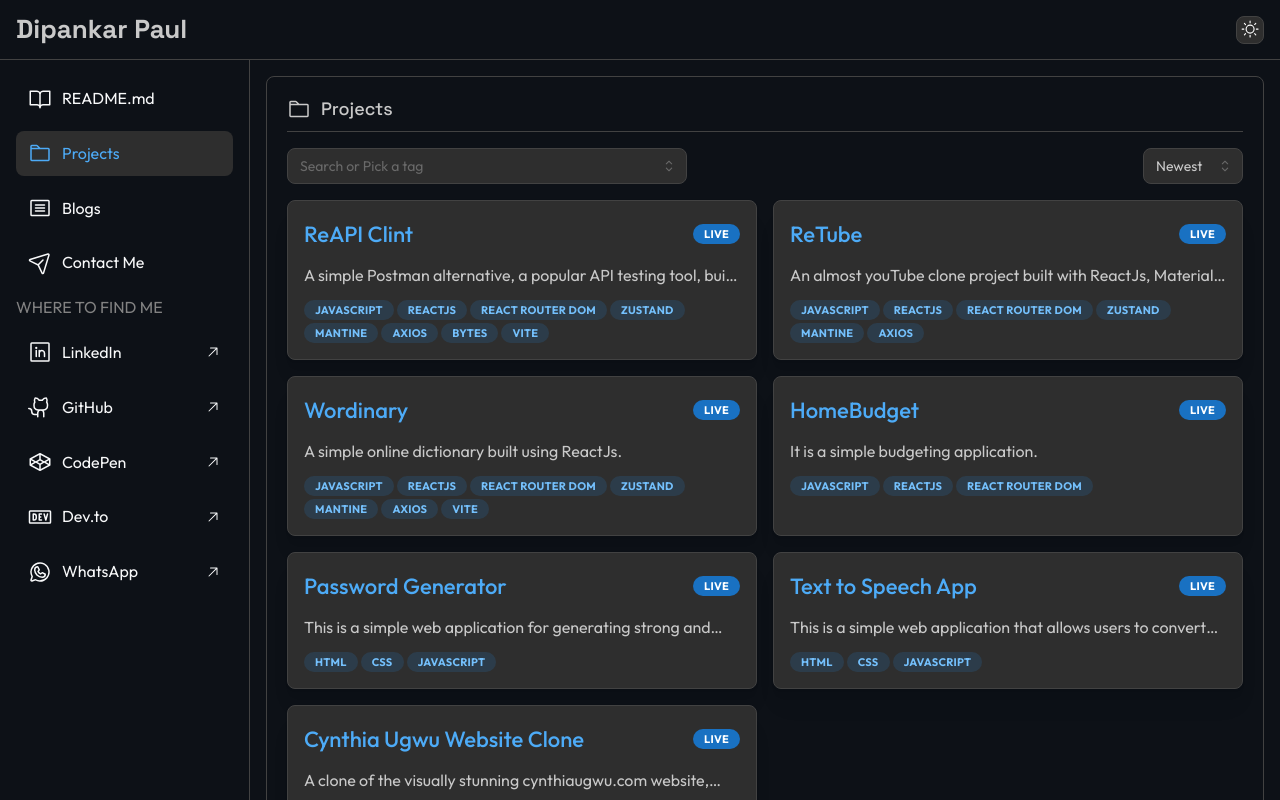
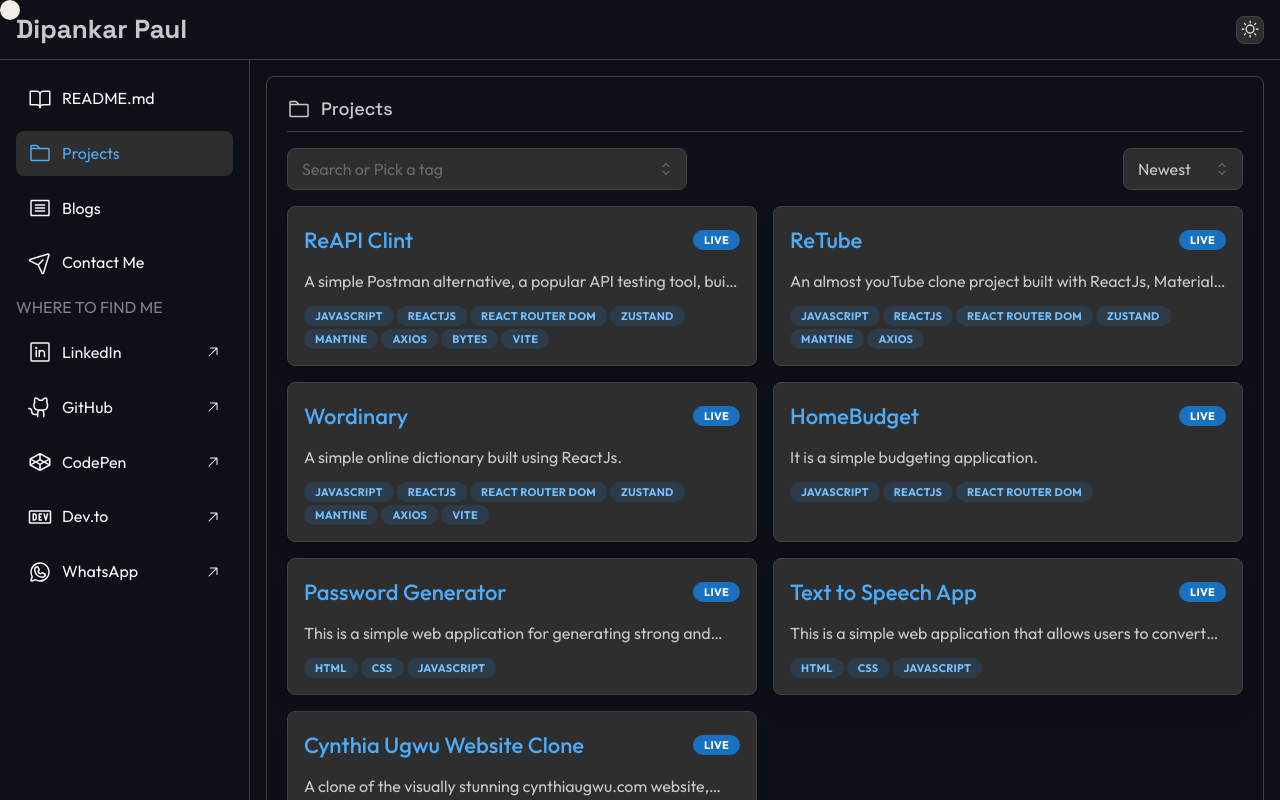
Before and after one commit to iamdipankarpaul/Dipankar-Paul-Portfolio-Website, a React (Vite) app: page /projects in a window 1280 px wide. Shown: the top 800 px of the page. Built offline with nearby package versions, Linux system fonts and the light colour scheme.

Commit message:
trying to create a custom cursor

```diff
--- a/src/App.jsx
+++ b/src/App.jsx
@@ -13,6 +13,8 @@ import ProjectsPage from "./pages/projects/ProjectsPage.jsx";
 import ProjectPage from "./pages/project/ProjectPage.jsx";
 import BlogsPage from "./pages/blogs/BlogsPage.jsx";
 import ContactPage from "./pages/contact/ContactPage.jsx";
+
+import CustomCursor from "./components/cursor/CustomCursor.jsx";
 
 // theme styles
 import theme, { variableResolver } from "./theme.js";
@@ -63,6 +65,7 @@ function App() {
       defaultColorScheme="dark"
       cssVariablesResolver={variableResolver}
     >
+      <CustomCursor />
       <RouterProvider router={router} />
     </MantineProvider>
   );
--- a/src/components/ContactDetailsItem.jsx
+++ b/src/components/ContactDetailsItem.jsx
@@ -10,7 +10,7 @@ const ContactDetailsItem = ({ listIcon, label, href }) => {
       }
       mt="xs"
     >
-      <Anchor href={href} target="_blank" fz="lg">
+      <Anchor href={href} target="_blank" fz="lg" data-clickable>
         {label}
       </Anchor>
     </List.Item>
--- a/src/components/ProjectCard.jsx
+++ b/src/components/ProjectCard.jsx
@@ -23,6 +23,7 @@ const ProjectCard = ({ project, tagClick }) => {
           }}
           ref={projectTitleref}
           c="blue"
+          data-clickable
         >
           {project.title}
         </Text>
@@ -32,6 +33,7 @@ const ProjectCard = ({ project, tagClick }) => {
           target="_blank"
           rel="noopener noreferrer"
           style={{ cursor: "pointer" }}
+          data-clickable
         >
           Live
         </Badge>
--- a/src/components/SectionTitle.jsx
+++ b/src/components/SectionTitle.jsx
@@ -30,7 +30,7 @@ const SectionTitle = ({
         </Title>
       </Flex>
       {linkText && linkTo && (
-        <Text onClick={() => navigate(linkTo)} style={{ cursor: "pointer" }}>
+        <Text onClick={() => navigate(linkTo)} style={{ cursor: "pointer" }} data-clickable>
           {linkText}
         </Text>
       )}
--- /dev/null
+++ b/src/components/cursor/CustomCursor.jsx
@@ -0,0 +1,60 @@
+import React, { useState, useEffect, useRef } from "react";
+import gsap from "gsap";
+
+import styles from "./CustomCursor.module.css";
+
+const CustomCursor = () => {
+  const cursorRef = useRef(null);
+
+  // const pathName = document.location.pathname;
+  // console.log("document.location: ", document.location);
+
+  useEffect(() => {
+    const cursor = cursorRef.current;
+
+    const moveCursor = (e) => {
+      gsap.to(cursor, {
+        x: e.clientX - 10,
+        y: e.clientY - 10,
+        duration: 0.3,
+        ease: "power2.out",
+      });
+    };
+
+    const scaleCursor = () => {
+      gsap.to(cursor, {
+        scale: 2,
+        duration: 0.3,
+        ease: "power2.out",
+      });
+    };
+
+    const resetCursor = () => {
+      gsap.to(cursor, {
+        scale: 1,
+        duration: 0.3,
+        ease: "power2.out",
+      });
+    };
+
+    window.addEventListener("mousemove", moveCursor);
+    document.querySelectorAll("button, a, [data-clickable]").forEach((elm) => {
+      elm.addEventListener("mouseenter", scaleCursor);
+      elm.addEventListener("mouseleave", resetCursor);
+    });
+
+    return () => {
+      window.removeEventListener("mousemove", moveCursor);
+      document
+        .querySelectorAll("button, a, [data-clickable]")
+        .forEach((elm) => {
+          elm.removeEventListener("mouseenter", scaleCursor);
+          elm.removeEventListener("mouseleave", resetCursor);
+        });
+    };
+  }, []);
+
+  return <div ref={cursorRef} className={styles.cursor}></div>;
+};
+
+export default CustomCursor;
--- /dev/null
+++ b/src/components/cursor/CustomCursor.module.css
@@ -0,0 +1,17 @@
+.cursor {
+  position: fixed;
+  top: 0;
+  left: 0;
+  width: 20px;
+  height: 20px;
+  border-radius: 50%;
+  pointer-events: none;
+  background-color: light-dark(#f2eee8, #ffffff);
+  mix-blend-mode: difference;
+  z-index: 99999;
+}
+
+/*
+background color - foreground color = mix blend mode
+#ffffff - #f2eee8 => #0d1117
+*/
--- a/src/layout/AppLayout.module.css
+++ b/src/layout/AppLayout.module.css
@@ -15,8 +15,6 @@
       var(--mantine-color-gray-2),
       var(--mantine-color-dark-6)
     );
-
-    color: var(--mantine-color-blue-text);
   }
 }
 
--- a/src/pages/project/ProjectPage.jsx
+++ b/src/pages/project/ProjectPage.jsx
@@ -121,6 +121,7 @@ const ProjectPage = () => {
                   component={Link}
                   to={project.links.demo}
                   target="_blank"
+                  data-clickable
                 >
                   Live
                 </Button>
@@ -131,6 +132,7 @@ const ProjectPage = () => {
                   to={project.links.github}
                   target="_blank"
                   fullWidth
+                  data-clickable
                 >
                   GitHub
                 </Button>
--- a/src/pages/projects/ProjectsPage.jsx
+++ b/src/pages/projects/ProjectsPage.jsx
@@ -66,6 +66,7 @@ const ProjectsPage = () => {
               aria-label="Pick a tag input"
               maw={{ base: "auto", sm: "400px" }}
               style={{ flex: 1 }}
+              size="md"
             />
             <Select
               aria-label="Sort projects by newest or oldest"
@@ -75,7 +76,8 @@ const ProjectsPage = () => {
               checkIconPosition="right"
               value={sortBy}
               onChange={setSortBy}
-              maw={{ base: "auto", sm: "100px" }}
+              maw={{ base: "auto", sm: "120px" }}
+              size="md"
             />
           </Flex>
         </Box>
```
